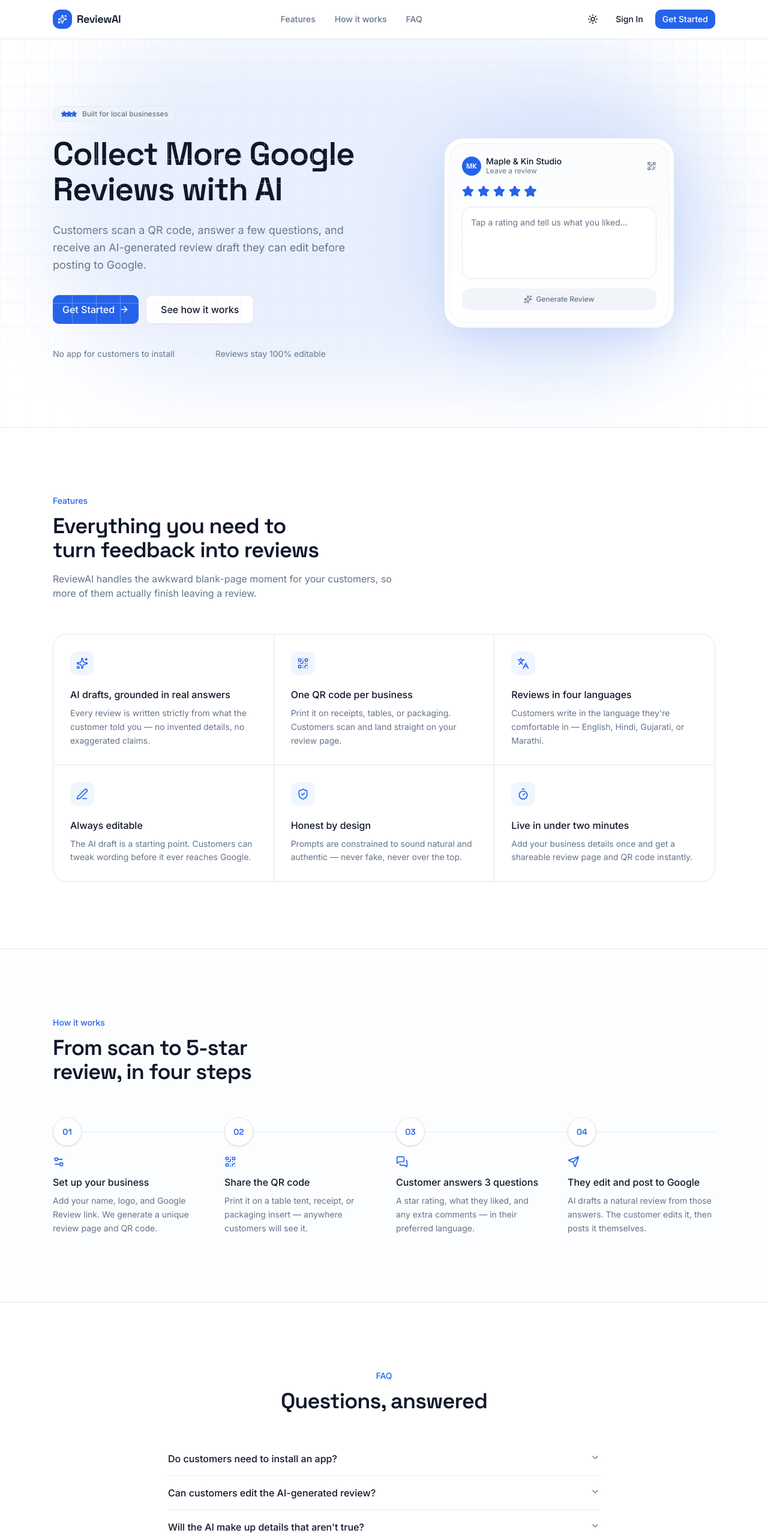
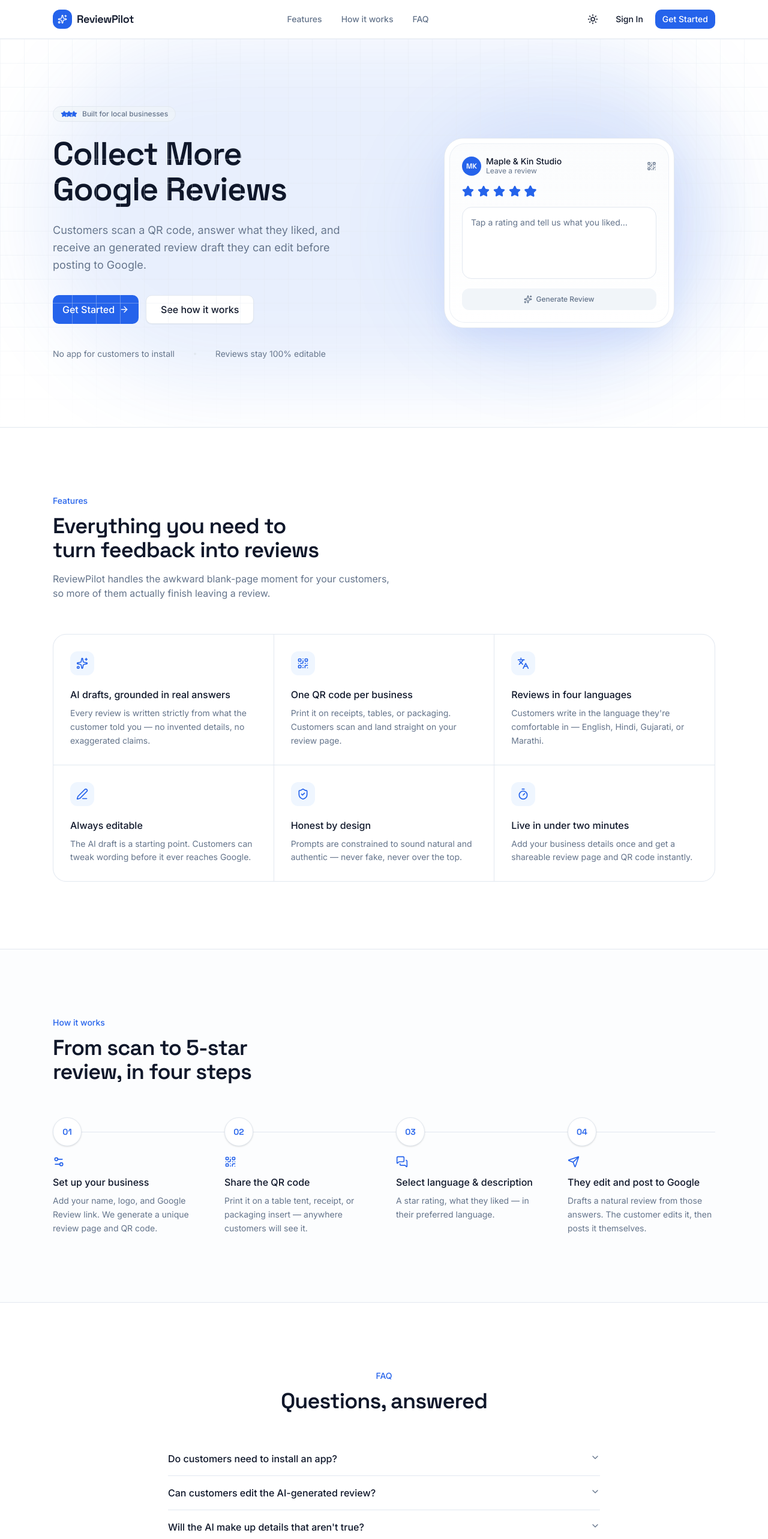
Before and after one commit to shivam-sharma-2000/AI-Review, a Next.js app: page / in a window 1280 px wide. Shown: the top 2566 px of the page at 60% size. Built offline with nearby package versions, Linux system fonts and the light colour scheme; no server answers.

Commit message:
change app name to ReviewPilot and remove ai keyword

```diff
--- a/app/layout.tsx
+++ b/app/layout.tsx
@@ -24,7 +24,7 @@
 });
 
 export const metadata: Metadata = {
-  title: "ReviewAI — Collect More Google Reviews with AI",
+  title: "ReviewPilot — Collect More Google Reviews with AI",
   description:
     "Customers scan a QR code, answer a few questions, and receive an AI-generated review draft they can edit before posting to Google.",
 };
--- a/app/review/[businessId]/page.tsx
+++ b/app/review/[businessId]/page.tsx
@@ -216,7 +216,7 @@
     <div className="flex min-h-screen flex-col bg-muted/30">
       <header className="flex items-center justify-between px-4 py-4 sm:px-6">
         <Link href="/" className="text-sm font-medium text-muted-foreground transition-colors hover:text-foreground">
-          <span className="font-display">ReviewAI</span>
+          <span className="font-display">ReviewPilot</span>
         </Link>
         <ThemeToggle />
       </header>
--- a/components/footer.tsx
+++ b/components/footer.tsx
@@ -10,10 +10,10 @@
             <span className="flex size-7 items-center justify-center rounded-lg bg-primary text-primary-foreground">
               <Sparkles className="size-3.5" />
             </span>
-            <span className="text-base font-semibold tracking-tight">ReviewAI</span>
+            <span className="text-base font-semibold tracking-tight">ReviewPilot</span>
           </Link>
           <p className="mt-3 text-sm leading-relaxed text-muted-foreground">
-            Turn happy customers into 5-star Google reviews with an AI-drafted
+            Turn happy customers into 5-star Google reviews with an drafted
             starting point they edit and post themselves.
           </p>
         </div>
@@ -48,7 +48,7 @@
                 </Link>
               </li>
               <li>
-                <a href="mailto:hello@reviewai.app" className="transition-colors hover:text-foreground">
+                <a href="mailto:88277shiv@gmail.com" className="transition-colors hover:text-foreground">
                   Contact
                 </a>
               </li>
@@ -69,7 +69,7 @@
       </div>
       <div className="border-t border-border">
         <p className="mx-auto max-w-6xl px-4 py-6 text-xs text-muted-foreground sm:px-6">
-          © {new Date().getFullYear()} ReviewAI. All rights reserved.
+          © {new Date().getFullYear()} ReviewPilot. All rights reserved.
         </p>
       </div>
     </footer>
--- a/components/landing/faq.tsx
+++ b/components/landing/faq.tsx
@@ -27,9 +27,9 @@
       "Customers can currently write their review in English, Hindi, Gujarati, or Marathi, with more languages planned.",
   },
   {
-    question: "Does ReviewAI post reviews on the customer's behalf?",
+    question: "Does ReviewPilot post reviews on the customer's behalf?",
     answer:
-      "No. ReviewAI only prepares a draft. The customer reviews it, edits it if they want, and then chooses to post it on Google themselves.",
+      "No. ReviewPilot only prepares a draft. The customer reviews it, edits it if they want, and then chooses to post it on Google themselves.",
   },
   {
     question: "Can I download the QR code for print?",
--- a/components/landing/features.tsx
+++ b/components/landing/features.tsx
@@ -56,7 +56,7 @@
             Everything you need to turn feedback into reviews
           </h2>
           <p className="mt-4 text-muted-foreground">
-            ReviewAI handles the awkward blank-page moment for your
+            ReviewPilot handles the awkward blank-page moment for your
             customers, so more of them actually finish leaving a review.
           </p>
         </div>
--- a/components/landing/hero.tsx
+++ b/components/landing/hero.tsx
@@ -21,12 +21,12 @@
           </div>
 
           <h1 className="mt-6 font-display text-4xl font-semibold leading-[1.08] tracking-tight text-balance sm:text-5xl lg:text-[3.4rem]">
-            Collect More Google Reviews with AI
+            Collect More Google Reviews
           </h1>
 
           <p className="mt-6 max-w-lg text-lg leading-relaxed text-muted-foreground">
-            Customers scan a QR code, answer a few questions, and receive an
-            AI-generated review draft they can edit before posting to Google.
+            Customers scan a QR code, answer what they liked, and receive an
+            generated review draft they can edit before posting to Google.
           </p>
 
           <div className="mt-9 flex flex-col gap-3 sm:flex-row sm:items-center">
--- a/components/landing/how-it-works.tsx
+++ b/components/landing/how-it-works.tsx
@@ -15,15 +15,15 @@
   },
   {
     icon: MessagesSquare,
-    title: "Customer answers 3 questions",
+    title: "Select language & description",
     description:
-      "A star rating, what they liked, and any extra comments — in their preferred language.",
+      "A star rating, what they liked — in their preferred language.",
   },
   {
     icon: Send,
     title: "They edit and post to Google",
     description:
-      "AI drafts a natural review from those answers. The customer edits it, then posts it themselves.",
+      "Drafts a natural review from those answers. The customer edits it, then posts it themselves.",
   },
 ];
 
--- a/components/navbar.tsx
+++ b/components/navbar.tsx
@@ -29,7 +29,7 @@
           <span className="flex size-8 items-center justify-center rounded-lg bg-primary text-primary-foreground">
             <Sparkles className="size-4" />
           </span>
-          <span className="text-lg font-semibold tracking-tight">ReviewAI</span>
+          <span className="text-lg font-semibold tracking-tight">ReviewPilot</span>
         </Link>
 
         <nav className="hidden items-center gap-8 text-sm font-medium text-muted-foreground md:flex">
--- a/package.json
+++ b/package.json
@@ -1,5 +1,5 @@
 {
-  "name": "reviewai",
+  "name": "reviewpilot",
   "version": "0.1.0",
   "private": true,
   "scripts": {
```
Also changed, not shown: 1 other file (tests, documents, lock files or other folders).
